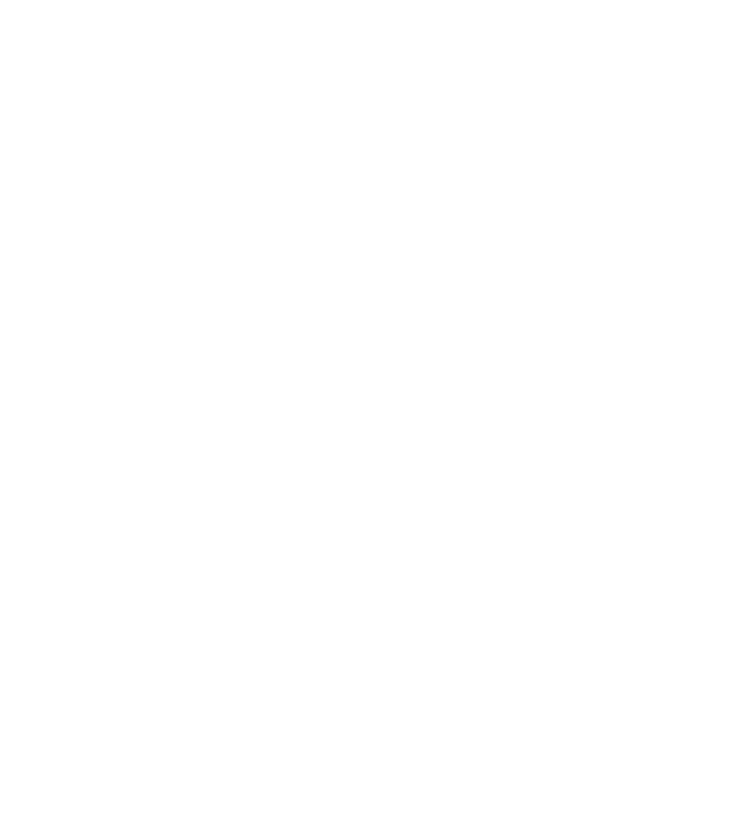
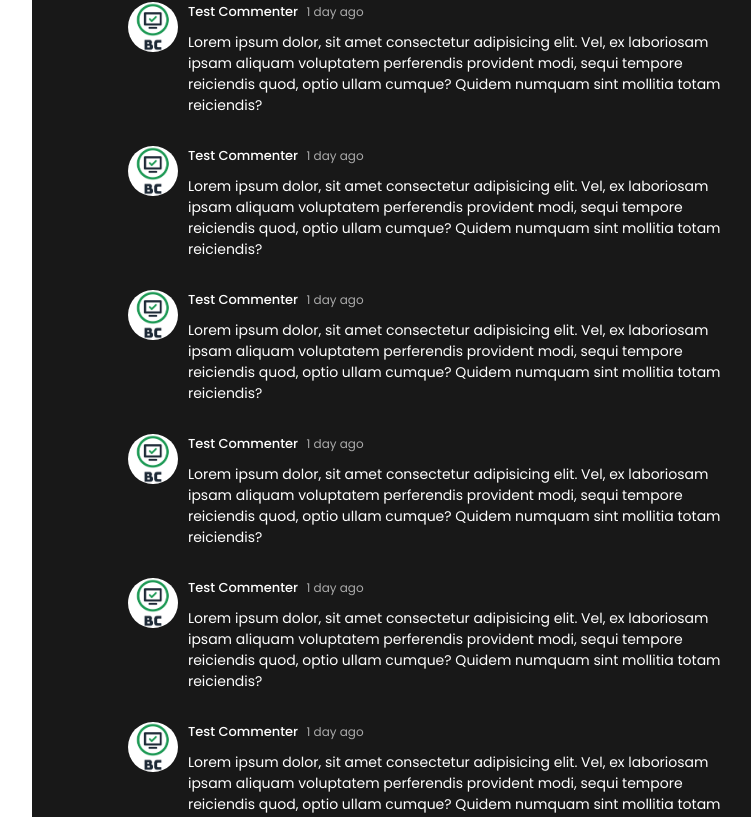
Before and after one commit to bregarulai/vidShare, a React (Create React App) app in the folder frontend-react/: page /video/test in a window 1280 px wide. Shown: the part 1181-1998 px from the top of the page, without its empty margins (158-909 px from the left). Before the commit the page ends 1175 px from the top, so only its background shows below. Built offline with nearby package versions, Linux system fonts and the light colour scheme.

Commit message:
created commemts section for video page

```diff
--- a/frontend-react/src/components/Comment/Comment.tsx
+++ b/frontend-react/src/components/Comment/Comment.tsx
@@ -1,8 +1,31 @@
 import React from 'react';
-import { Container } from './commentStyles';
 
+import {
+  Avatar,
+  CommentDetails,
+  Container,
+  Date,
+  Name,
+  Text,
+} from './commentStyles';
+import channelLogo from '../../img/logo1.png';
 const Comment = () => {
-  return <Container>Comment</Container>;
+  return (
+    <Container>
+      <Avatar src={channelLogo} alt='avatar' />
+      <CommentDetails>
+        <Name>
+          Test Commenter <Date>1 day ago</Date>
+        </Name>
+        <Text>
+          Lorem ipsum dolor, sit amet consectetur adipisicing elit. Vel, ex
+          laboriosam ipsam aliquam voluptatem perferendis provident modi, sequi
+          tempore reiciendis quod, optio ullam cumque? Quidem numquam sint
+          mollitia totam reiciendis?
+        </Text>
+      </CommentDetails>
+    </Container>
+  );
 };
 
 export default Comment;
--- a/frontend-react/src/components/Comment/commentStyles.ts
+++ b/frontend-react/src/components/Comment/commentStyles.ts
@@ -1,3 +1,37 @@
 import styled from "styled-components";
 
-export const Container = styled.div``
+export const Container = styled.div`
+    display: flex;
+    gap: 10px;
+    margin: 30px 0px;
+`
+
+export const Avatar = styled.img`
+    width: 50px;
+    height: 50px;
+    border-radius: 50%;
+    object-fit: cover;
+    background-color: #999999;
+`
+
+export const CommentDetails = styled.div`
+    display: flex;
+    flex-direction: column;
+    gap: 10px;
+`
+
+export const Name = styled.span`
+    font-size: 13px;
+    font-weight: 500;
+`
+
+export const Date = styled.span`
+    font-size: 12px;
+    font-weight: 400;
+    color: ${({theme}) => theme.textSoft};
+    margin-left: 5px;
+`
+
+export const Text = styled.span`
+    font-size: 14px;
+`
--- a/frontend-react/src/components/Comments/Comments.tsx
+++ b/frontend-react/src/components/Comments/Comments.tsx
@@ -2,6 +2,7 @@
 
 import { Avatar, Container, Input, NewComment } from './commentsStyles';
 import channelLogo from '../../img/logo1.png';
+import { Comment } from '../../components';
 
 const Comments = () => {
   return (
@@ -10,6 +11,13 @@
         <Avatar src={channelLogo} alt='Avatar' />
         <Input placeholder='Add a comment...' />
       </NewComment>
+      <Comment />
+      <Comment />
+      <Comment />
+      <Comment />
+      <Comment />
+      <Comment />
+      <Comment />
     </Container>
   );
 };
--- a/frontend-react/src/components/Comments/commentsStyles.ts
+++ b/frontend-react/src/components/Comments/commentsStyles.ts
@@ -13,7 +13,8 @@
     height: 50px;
     border-radius: 50%;
     object-fit: cover;
-    background-color: #999999;`
+    background-color: #999999;
+`
 
 export const Input = styled.input`
     outline: none;
```
